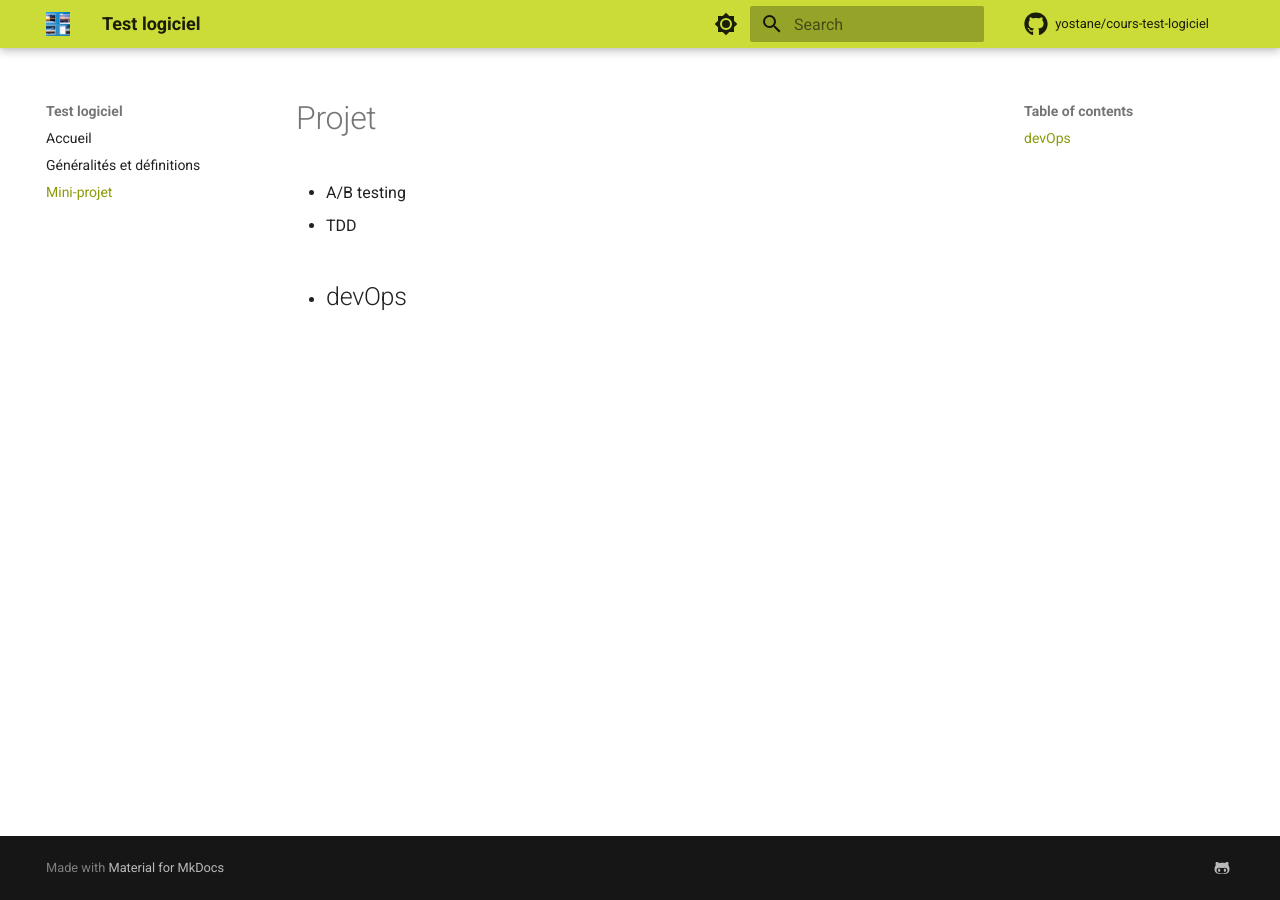
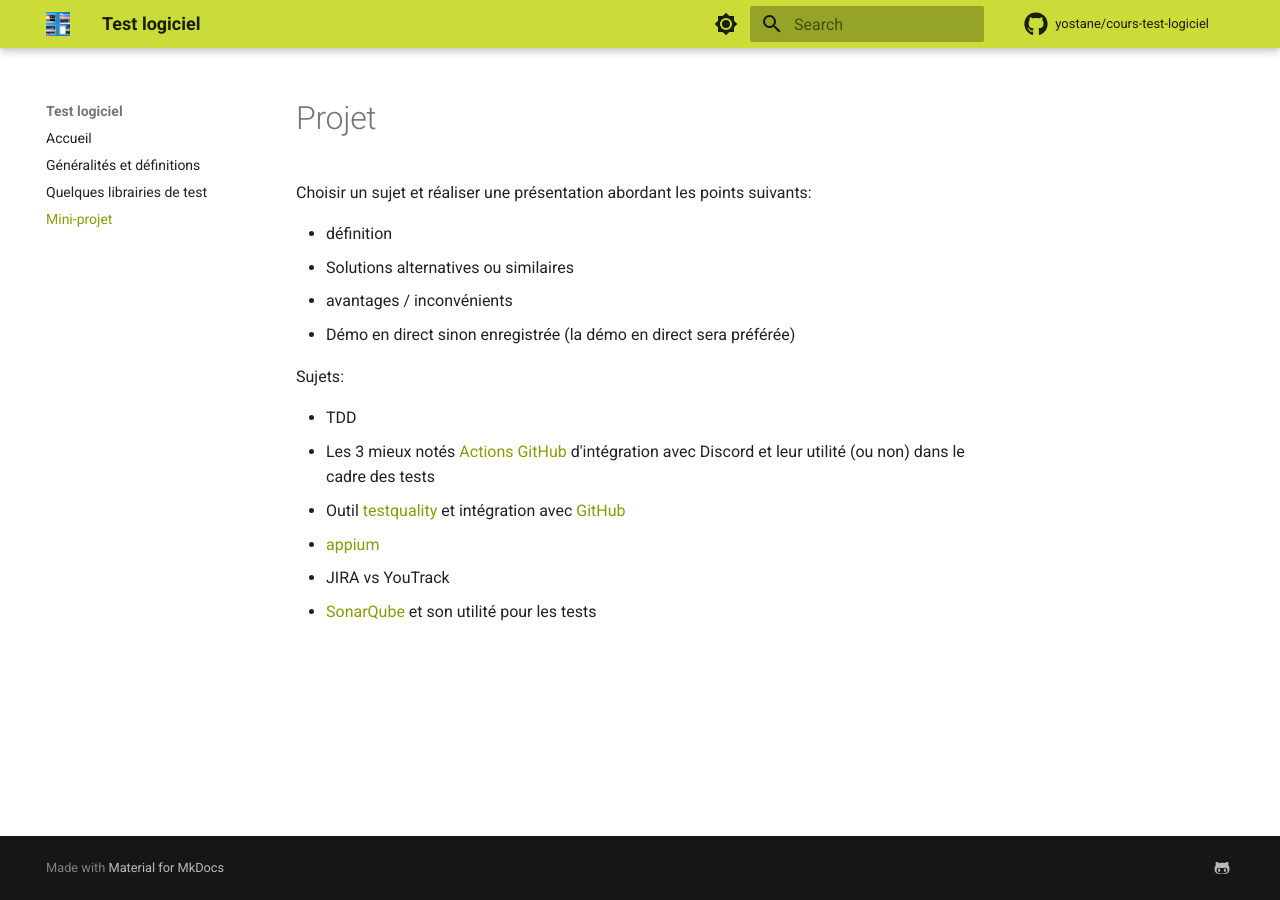
Before and after one commit to yostane/cours-test-logiciel, an MkDocs documentation site: the page built from docs/projet.md, in a window 1280 px wide. Built offline with MkDocs 1.6.1 and Material for MkDocs 9.7.7, drawn with Linux system fonts in a browser that asks for light colours; comment, search, counter and statistics services are not loaded.

Commit message:
MAJ cours

```diff
--- a/docs/projet.md
+++ b/docs/projet.md
@@ -1,6 +1,17 @@
 # Projet
 
--   A/B testing
+Choisir un sujet et réaliser une présentation abordant les points suivants:
+
+-   définition
+-   Solutions alternatives ou similaires
+-   avantages / inconvénients
+-   Démo en direct sinon enregistrée (la démo en direct sera préférée)
+
+Sujets:
+
 -   TDD
--   devOps
--
+-   Les 3 mieux notés [Actions GitHub](https://github.com/marketplace?category=&query=discord+sort%3Apopularity-desc&type=actions&verification=) d'intégration avec Discord et leur utilité (ou non) dans le cadre des tests
+-   Outil [testquality](https://www.testquality.com) et intégration avec [GitHub](https://www.testquality.com/github-test-management)
+-   [appium](https://appium.io/)
+-   JIRA vs YouTrack
+-   [SonarQube](https://www.sonarsource.com/products/sonarqube/) et son utilité pour les tests
--- a/mkdocs.yml
+++ b/mkdocs.yml
@@ -12,6 +12,7 @@
 nav:
   - Accueil: index.md
   - Généralités et définitions: generalites.md
+  - Quelques librairies de test: librairies.md
   - Mini-projet: projet.md
 
 plugins:
```
Also changed, not shown: docs/index.md (+1 -0 lines), docs/librairies.md (added, +15 -0 lines), 3 other files.
